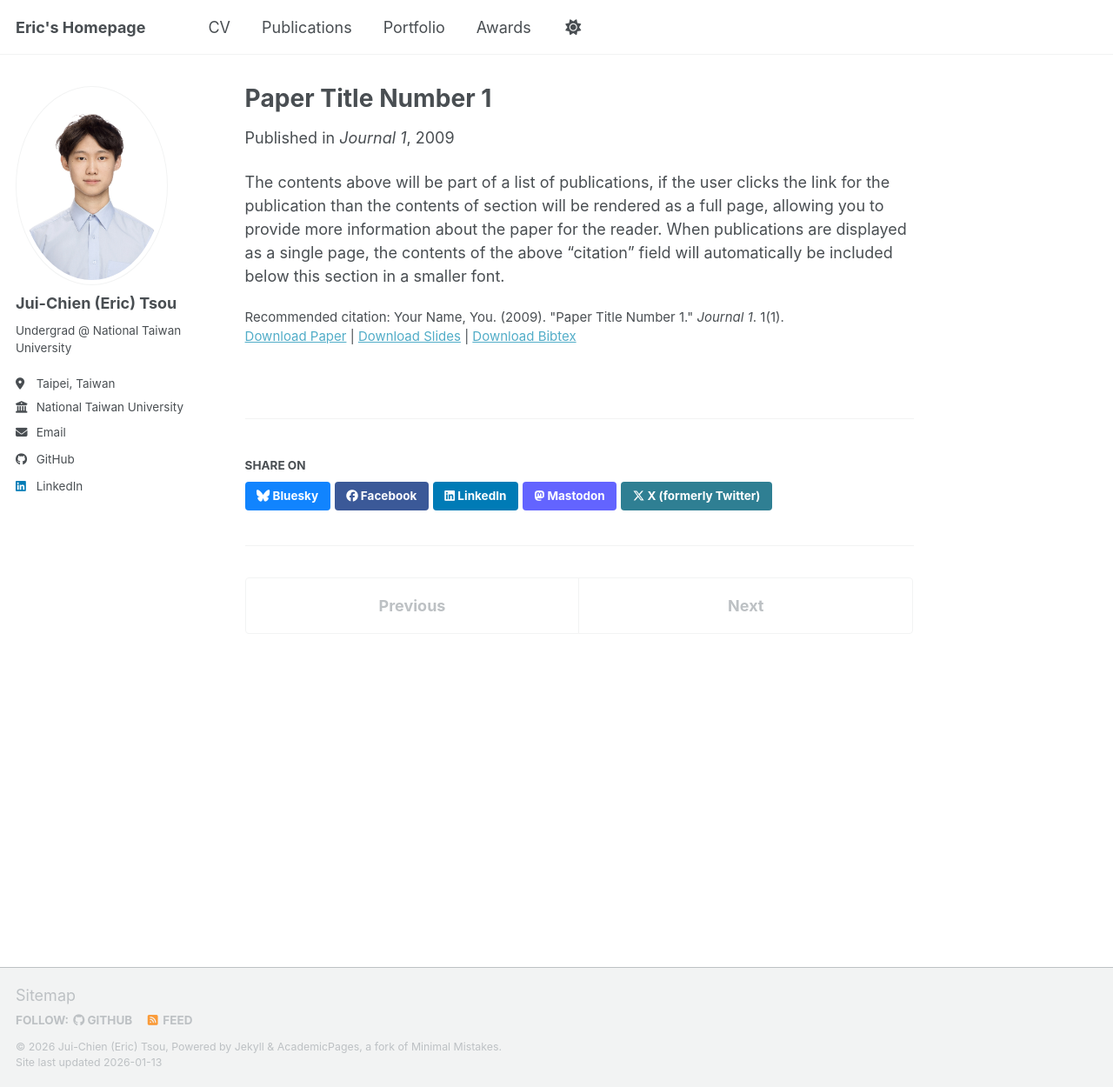
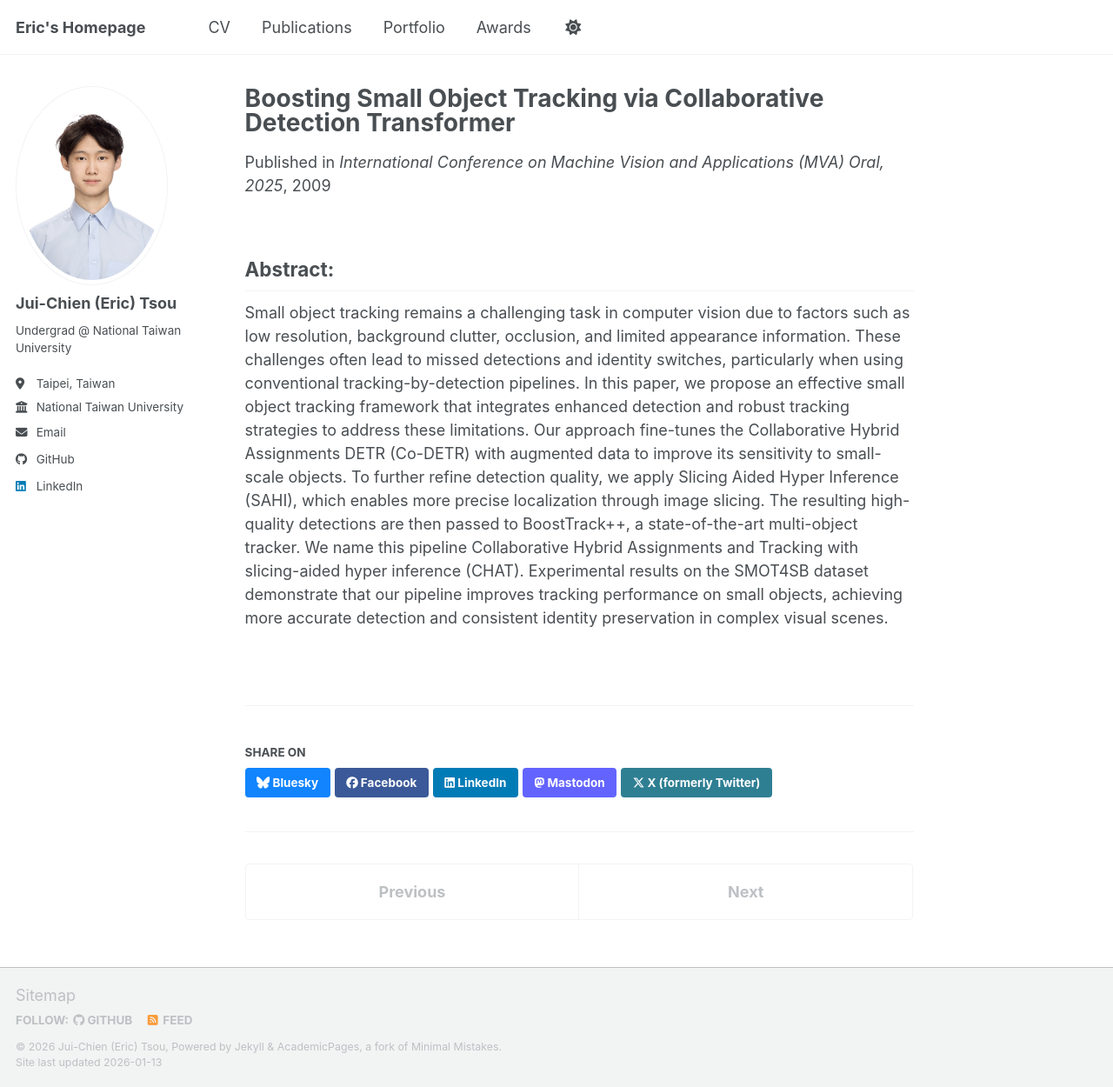
Before and after one commit to pango0/pango0.github.io, a Jekyll site: the page built from _publications/2009-10-01-paper-title-number-1.md, in a window 1280 px wide and 1250 px high. Shown: the whole window at 87% size. Built offline with Jekyll 4.4.1, drawn with Linux system fonts in a browser that asks for light colours; a script bundle is joined from its source files by our own code; library files that are not in the unit come from our copies.

Commit message:
Update publication details and remove obsolete entries

```diff
--- a/_config.yml
+++ b/_config.yml
@@ -84,12 +84,12 @@ author:
 
 # Publication Category - The following the list of publication categories and their headings
 publication_category:
-  books:
-    title: 'Books'
-  manuscripts:
-    title: 'Journal Articles'
-  conferences:
-    title: 'Conference Papers'
+  # books:
+  #   title: 'Books'
+  # manuscripts:
+  #   title: 'Journal Articles'
+  # conferences:
+  #   title: 'Conference Papers'
 
 # Site Settings
 teaser                   :  # filename of teaser fallback teaser image placed in /images/ for social media previews
--- a/_publications/2009-10-01-paper-title-number-1.md
+++ b/_publications/2009-10-01-paper-title-number-1.md
@@ -1,14 +1,15 @@
 ---
-title: "Paper Title Number 1"
+title: "Boosting Small Object Tracking via Collaborative Detection Transformer"
 collection: publications
 category: manuscripts
 permalink: /publication/2009-10-01-paper-title-number-1
 excerpt: 'This paper is about the number 1. The number 2 is left for future work.'
 date: 2009-10-01
-venue: 'Journal 1'
-slidesurl: 'https://academicpages.github.io/files/slides1.pdf'
-paperurl: 'https://academicpages.github.io/files/paper1.pdf'
-bibtexurl: 'https://academicpages.github.io/files/bibtex1.bib'
-citation: 'Your Name, You. (2009). &quot;Paper Title Number 1.&quot; <i>Journal 1</i>. 1(1).'
+venue: 'International Conference on Machine Vision and Applications (MVA) Oral, 2025'
+# slidesurl: 'https://academicpages.github.io/files/slides1.pdf'
+# paperurl: 'https://academicpages.github.io/files/paper1.pdf'
+# bibtexurl: 'https://academicpages.github.io/files/bibtex1.bib'
+# citation: 'Your Name, You. (2009). &quot;Paper Title Number 1.&quot; <i>Journal 1</i>. 1(1).'
 ---
-The contents above will be part of a list of publications, if the user clicks the link for the publication than the contents of section will be rendered as a full page, allowing you to provide more information about the paper for the reader. When publications are displayed as a single page, the contents of the above "citation" field will automatically be included below this section in a smaller font.
+## Abstract:
+Small object tracking remains a challenging task in computer vision due to factors such as low resolution, background clutter, occlusion, and limited appearance information. These challenges often lead to missed detections and identity switches, particularly when using conventional tracking-by-detection pipelines. In this paper, we propose an effective small object tracking framework that integrates enhanced detection and robust tracking strategies to address these limitations. Our approach fine-tunes the Collaborative Hybrid Assignments DETR (Co-DETR) with augmented data to improve its sensitivity to small-scale objects. To further refine detection quality, we apply Slicing Aided Hyper Inference (SAHI), which enables more precise localization through image slicing. The resulting high-quality detections are then passed to BoostTrack++, a state-of-the-art multi-object tracker. We name this pipeline Collaborative Hybrid Assignments and Tracking with slicing-aided hyper inference (CHAT). Experimental results on the SMOT4SB dataset demonstrate that our pipeline improves tracking performance on small objects, achieving more accurate detection and consistent identity preservation in complex visual scenes.
```
Also changed, not shown: _publications/2024-02-17-paper-title-number-4.md (deleted, +0 -13 lines), _publications/2025-06-08-paper-title-number-5.md (deleted, +0 -13 lines).
